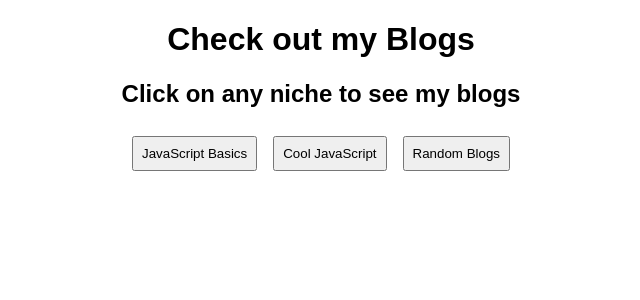
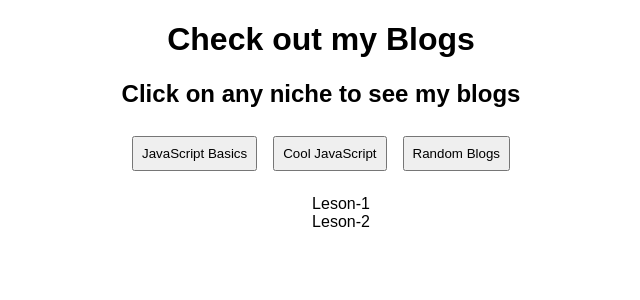
Before and after one commit to Rashita123/My-Blogs-App, a React (Create React App) app: page / in a window 1280 px wide. Both pictures are taken after a click on the button "JavaScript Basics". Shown: the top 300 px of the page, without its empty margins (319-959 px from the left). Built offline with nearby package versions, Linux system fonts and the light colour scheme.

Commit message:
Blogs topics done

```diff
--- a/src/App.js
+++ b/src/App.js
@@ -1,14 +1,34 @@
-import React from "react";
+import React, { useState } from "react";
 import "./styles.css";
 
+const topicDictionary = {
+  "JavaScript Basics": ["Leson-1", "Leson-2"],
+  "Cool JavaScript": ["JavaScript for LinkedIn"],
+  "Random Blogs": ["College Nostalgia", "Poetry"],
+  "": ""
+};
+const list = ["JavaScript Basics", "Cool JavaScript", "Random Blogs"];
 export default function App() {
+  const [lis, setlist] = useState([]);
+  function getBlogs(topic) {
+    return topicDictionary[topic];
+  }
+  function clickHandler(topic) {
+    setlist(getBlogs(topic));
+  }
   return (
     <div className="App">
       <h1>Check out my Blogs</h1>
       <h2>Click on any niche to see my blogs</h2>
-      <button>JavaScript Basics</button>
-      <button>Cool JavaScript</button>
-      <button>Random Blogs</button>
+
+      {list.map((topic) => {
+        return <button onClick={() => clickHandler(topic)}>{topic}</button>;
+      })}
+      <ul>
+        {lis.map((blog) => {
+          return <li>{blog}</li>;
+        })}
+      </ul>
     </div>
   );
 }
--- a/src/styles.css
+++ b/src/styles.css
@@ -2,7 +2,14 @@
   font-family: sans-serif;
   text-align: center;
 }
-button{
+button {
   padding: 0.5rem;
   margin: 0.5rem;
 }
+button:hover {
+  background-color: black;
+  color: white;
+}
+ul {
+  list-style-type: none;
+}
```
